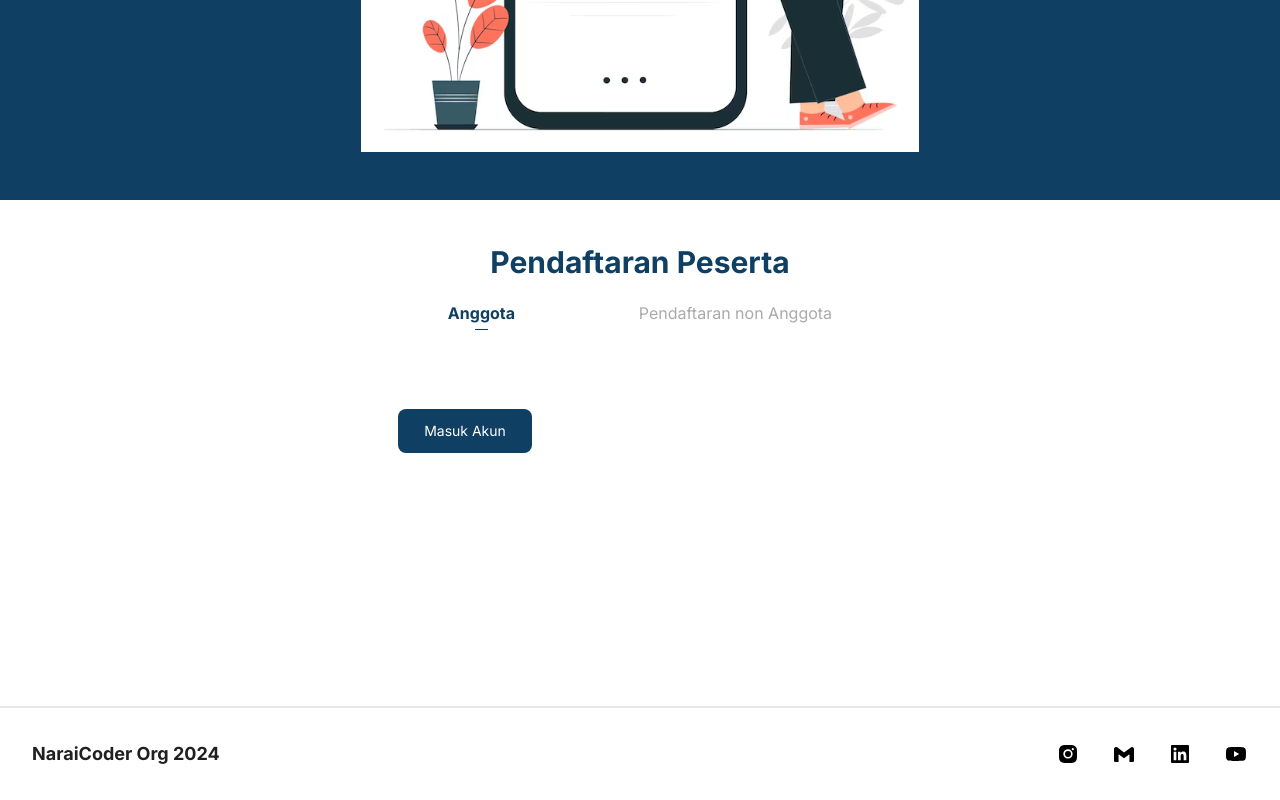
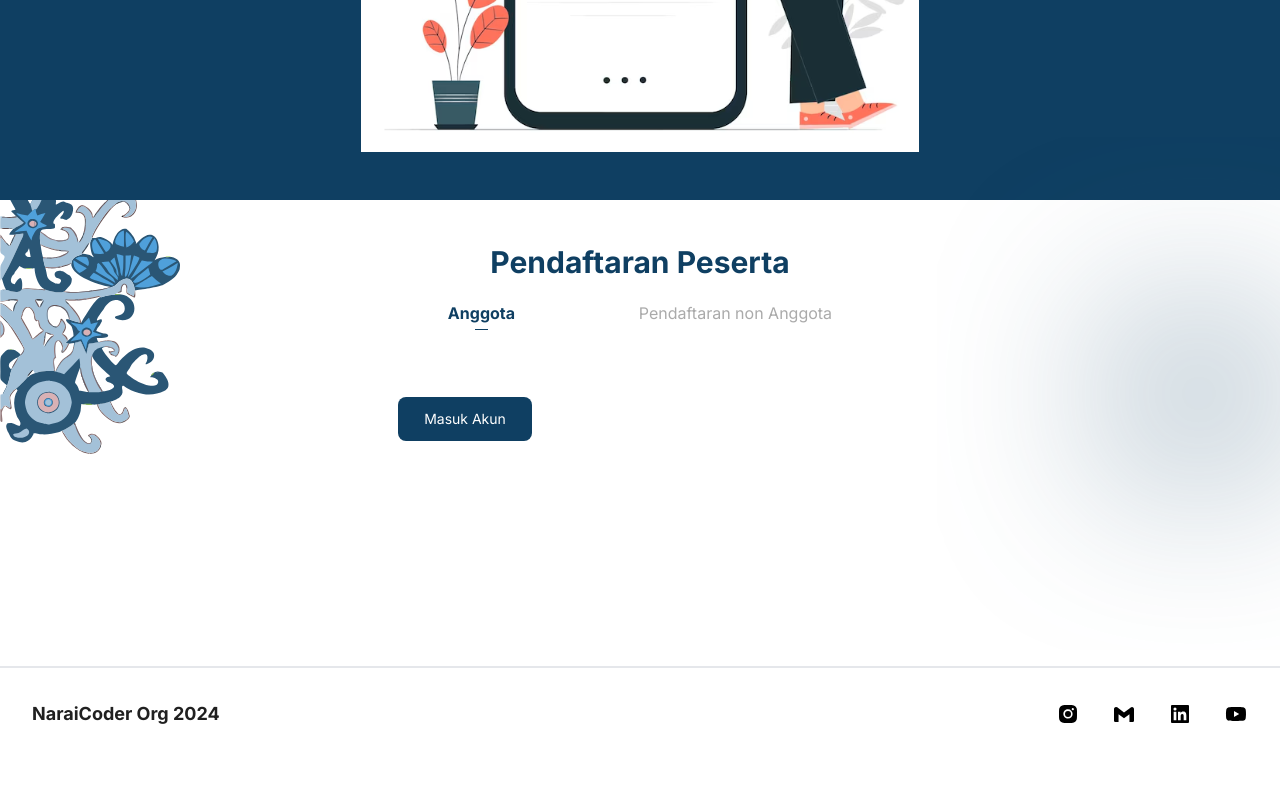
Before and after one commit to Narai-Coder-Projects/web-revamp-naraicoder-fe, a Next.js app: page /acara in a window 1280 px wide. Shown: the part 939-1739 px from the top of the page. After the commit the page ends 1699 px from the top, so only its background shows below. Built offline with nearby package versions, Linux system fonts and the light colour scheme.

Commit message:
fix[#23]: fixing ui form

```diff
--- a/public/images/index.tsx
+++ b/public/images/index.tsx
@@ -1,15 +1,19 @@
 import ImgAboutHero from './image-about-naraicoder.svg'
 import ImgBatangGaringRight from './image-batang-garing-right.svg'
+import ImgBatangGaringLeft from './image-batang-garing-left.svg'
 import bgRegisterEventHero1 from './Ellipse 1.svg'
 import bgRegisterEventHero2 from './Ellipse 3.svg'
+import bgRegisterEventHero3 from './Ellipse 9.svg'
 import ImgSignIn from './sign-in-image.svg'
 import ImgSignUp from './sign-up-image.svg'
 
 export {
     ImgAboutHero,
     ImgBatangGaringRight,
+    ImgBatangGaringLeft,
     bgRegisterEventHero1,
     bgRegisterEventHero2,
+    bgRegisterEventHero3,
     ImgSignIn,
     ImgSignUp
 }
--- a/src/app/acara/page.tsx
+++ b/src/app/acara/page.tsx
@@ -1,7 +1,7 @@
 import Link from "next/link"
 import { Footer, Navbar } from "../components/Molecules"
 import Image from "next/image"
-import { bgRegisterEventHero1, bgRegisterEventHero2, ImgBatangGaringRight, ImgSignIn } from "../../../public/images"
+import { bgRegisterEventHero1, bgRegisterEventHero2, bgRegisterEventHero3, ImgBatangGaringLeft, ImgBatangGaringRight, ImgSignIn } from "../../../public/images"
 import { FormPendaftaran, SliderEvent } from "./components"
 
 const page = () => {
@@ -10,7 +10,7 @@ const page = () => {
         <>
             <Navbar />
             <div className=" flex flex-col items-center justify-center">
-                <div className="text-secondary bg-blue-50 py-[32px] md:py-0 md:bg-[#FDFDFE]  md:h-[50vh]  text-center flex-col w-full mt-[70px] md:mt-[70px]  sm:flex gap-2  sm:items-center">
+                <div className="text-secondary bg-blue-50 py-[32px] md:py-0 md:bg-[#FDFDFE] md:h-[50vh]  text-center flex-col w-full mt-[70px] md:mt-[70px]  sm:flex gap-2  sm:items-center">
                     <div className="z-10  flex flex-col items-center  md:h-[50vh]  justify-between ">
                         <div>
                             <p className="text-[18px] md:text-[26px] font-bold">In Collaboartion Naraicoder x Jagoan Hosting x Hactiv8 </p>
@@ -28,19 +28,29 @@ const page = () => {
                         <Image alt="#" src={bgRegisterEventHero1} width={243} height={128} />
                     </div>
                     <Image className="hidden sm:flex absolute w-[484px] h-[159px] left-1/2 top-30  z-0" alt="#" src={bgRegisterEventHero2} width={504} height={159} />
-
                 </div>
                 <section className="md:bg-secondary py-4 md:py-12 w-full text-white flex items-center justify-center">
                     <div className="lg:w-[1000px]">
                         <SliderEvent datas={datasa} />
                     </div>
                 </section>
-                <section id="daftar" className="my-10">
-                    <div className="lg:w-[1000px] h-[410px] flex justify-center">
-                        <FormPendaftaran />
+            </div>
+            <section id="daftar" >
+                <div className="relative  flex justify-center">
+                    <div className="hidden sm:flex absolute top-0 left-0  z-0 ">
+                        <Image alt="#" src={ImgBatangGaringLeft} width={210} height={300} />
                     </div>
-                </section>
-            </div>
+                    <div>
+                        <div className="lg:w-[1000px] py-10 h-[450px] flex justify-center">
+                            <FormPendaftaran />
+                        </div>
+                        <div className="hidden sm:flex absolute bottom-0 right-0  z-0 ">
+                            <Image alt="#" src={bgRegisterEventHero3} width={343} height={168} />
+                        </div>
+                    </div>
+
+                </div>
+            </section>
             <Footer />
         </>
     )
```
Also changed, not shown: public/images/Ellipse 9.svg (added), public/images/image-batang-garing-left.svg (added).
